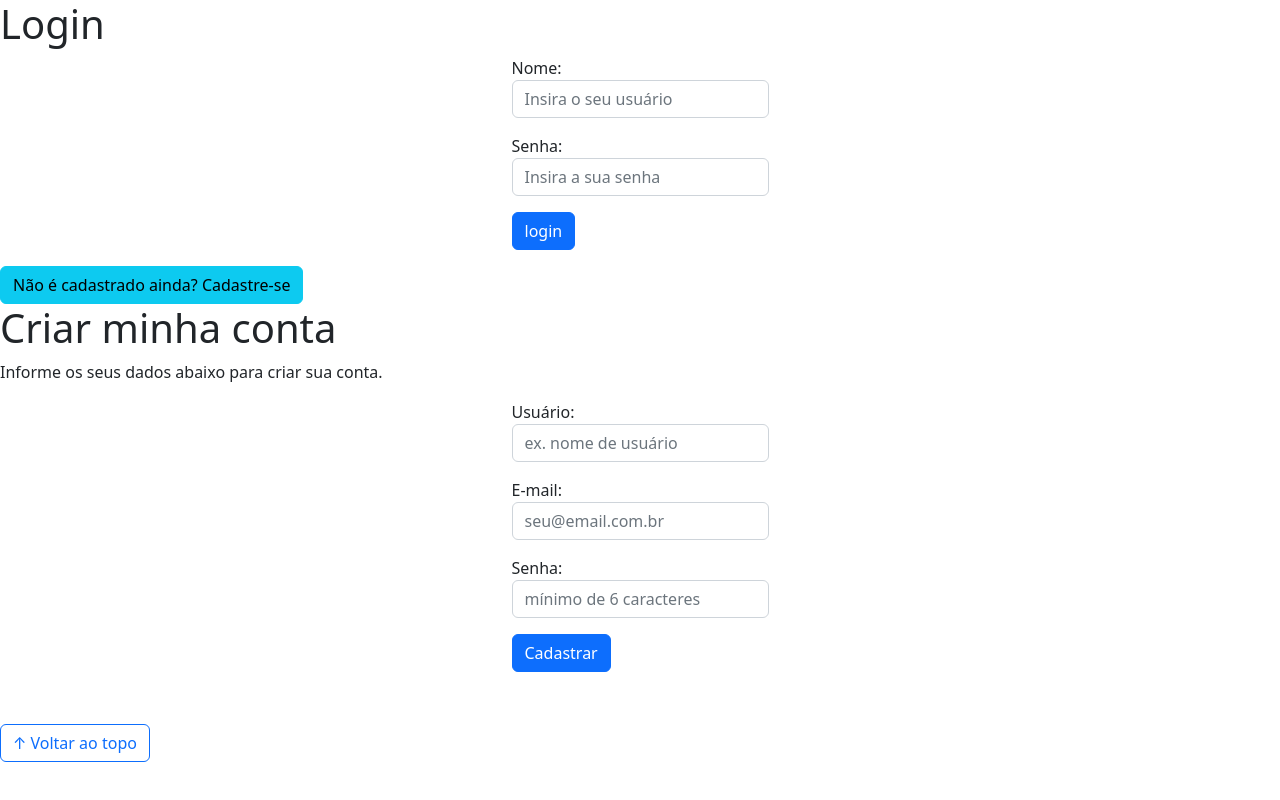
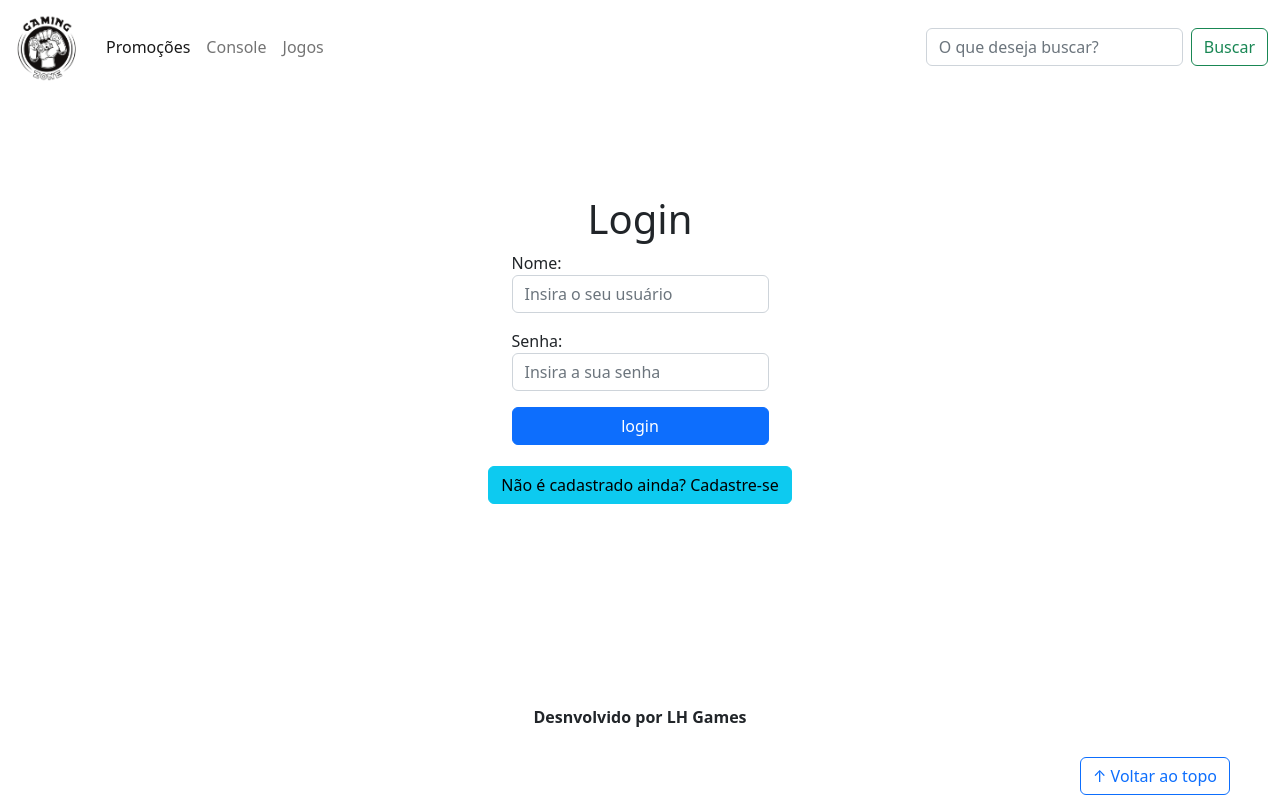
Before and after one commit to israelfelixdossantos/Senai---Atividade-2---Desenvolvimento-da-p-gina-index-do-site, a plain HTML site: page atividadeCFE - inicial para atividade/login.html in a window 1280 px wide. Both pictures are taken after a click on the button "login". Drawn offline with nearby package versions, Linux system fonts and the light colour scheme.

Commit message:
finalização da atividade

```diff
--- a/atividadeCFE - inicial para atividade/css/estilo.css
+++ b/atividadeCFE - inicial para atividade/css/estilo.css
@@ -42,13 +42,6 @@ main{
     font-weight: bold;
 }
 
-
-
-
-
-
-
-
 /*Rodapé*/
     footer{
         text-align: center;
@@ -59,7 +52,37 @@ main{
     }
 /*Botão Voltar topo*/
 
+#voltar-topo{
+    position:fixed;
+    bottom: 5px;
+    right: 50px;
+
+}
+
+
+
 /* página de login  */
 
+#section-login{
+    margin-top: 100px;
+}
 
+#section-login h1{
+    text-align: center;
+}
+
+#section-login input{
+    width: 100%;
+}
 /* Formulário de cadastro*/
+
+#section-cadastro{
+    padding: 5px;
+    text-align: center;
+    background-color: #fff;
+}
+
+#form-cadastrar{
+    padding: 50px;
+    display: none;
+}
--- a/atividadeCFE - inicial para atividade/js/jquery-script.js
+++ b/atividadeCFE - inicial para atividade/js/jquery-script.js
@@ -1 +1,9 @@
 //efeito de esconder formulário de cadastro
+
+$(document).ready(function () {
+  $("#botao-cadastrar").click(function () {
+    $("#form-cadastrar").slideToggle("slow");
+    $("#section-login").slideToggle("slow");
+    $("#botao-cadastrar").hide();
+  });
+});
--- a/atividadeCFE - inicial para atividade/js/script.js
+++ b/atividadeCFE - inicial para atividade/js/script.js
@@ -1,5 +1,29 @@
 //efeito do botão voltar ao Topo
+function topo() {
+  window.scrollTo({
+    top: 0,
+    left: 0,
+    behavior: "smooth",
+  });
+}
 
 //Validação de Login
 
+function login() {
+  var logado = 0;
+  var usuario = document.getElementById("usuario").value;
+  var senha = document.getElementById("senha").value;
+
+  if (usuario == "admin" && senha == "123456") {
+    window.location = "index.html";
+    logado = 1;
+  } else {
+    alert("Acesso Negado. Dados incorretos");
+  }
+}
+
 //Ativar alert no botão cadastrar
+function cadastro() {
+  alert("Cadastrado com sucesso!");
+  window.location.href = "index.html";
+}
--- a/atividadeCFE - inicial para atividade/login.html
+++ b/atividadeCFE - inicial para atividade/login.html
@@ -13,8 +13,33 @@
 
 <body>
     <header>
+        <nav class="navbar navbar-expand-lg bg-body-tertiary">
+          <div class="container-fluid">
+            <a class="navbar-brand" href="index.html"><img src="img/logo.png" alt=""></a>
+            <button class="navbar-toggler" type="button" data-bs-toggle="collapse" data-bs-target="#navbarSupportedContent" aria-controls="navbarSupportedContent" aria-expanded="false" aria-label="Toggle navigation">
+              <span class="navbar-toggler-icon"></span>
+            </button>
+            <div class="collapse navbar-collapse" id="navbarSupportedContent">
+              <ul class="navbar-nav me-auto mb-2 mb-lg-0">
+                <li class="nav-item">
+                  <a class="nav-link active" aria-current="page" href="#">Promoções</a>
+                </li>
+                <li class="nav-item">
+                  <a class="nav-link" href="#">Console</a>
+                </li>
+                <li class="nav-item">
+                  <a class="nav-link" href="#">Jogos</a>
+                </li>
+              </ul>
+              <form class="d-flex" role="search">
+                <input class="form-control me-2" type="search" placeholder="O que deseja buscar?" aria-label="Search">
+                <button class="btn btn-outline-success" type="submit">Buscar</button>
+              </form>
+            </div>
+          </div>
+        </nav>
 
-    </header>
+      </header>
 
     <main>
         <section id="section-login">
@@ -79,10 +104,10 @@
 
 
     <footer>
-        <p></p>
+        <p>Desnvolvido por LH Games</p>
     </footer>
 
-    <button id="voltar-topo" type="button" class="btn btn-outline-primary">&uarr; Voltar ao topo</button>
+    <button id="voltar-topo" type="button" class="btn btn-outline-primary" onclick="topo()">&uarr; Voltar ao topo</button>
 
     <script src="https://cdn.jsdelivr.net/npm/bootstrap@5.2.2/dist/js/bootstrap.bundle.min.js"
         integrity="sha384-OERcA2EqjJCMA+/3y+gxIOqMEjwtxJY7qPCqsdltbNJuaOe923+mo//f6V8Qbsw3"
```
